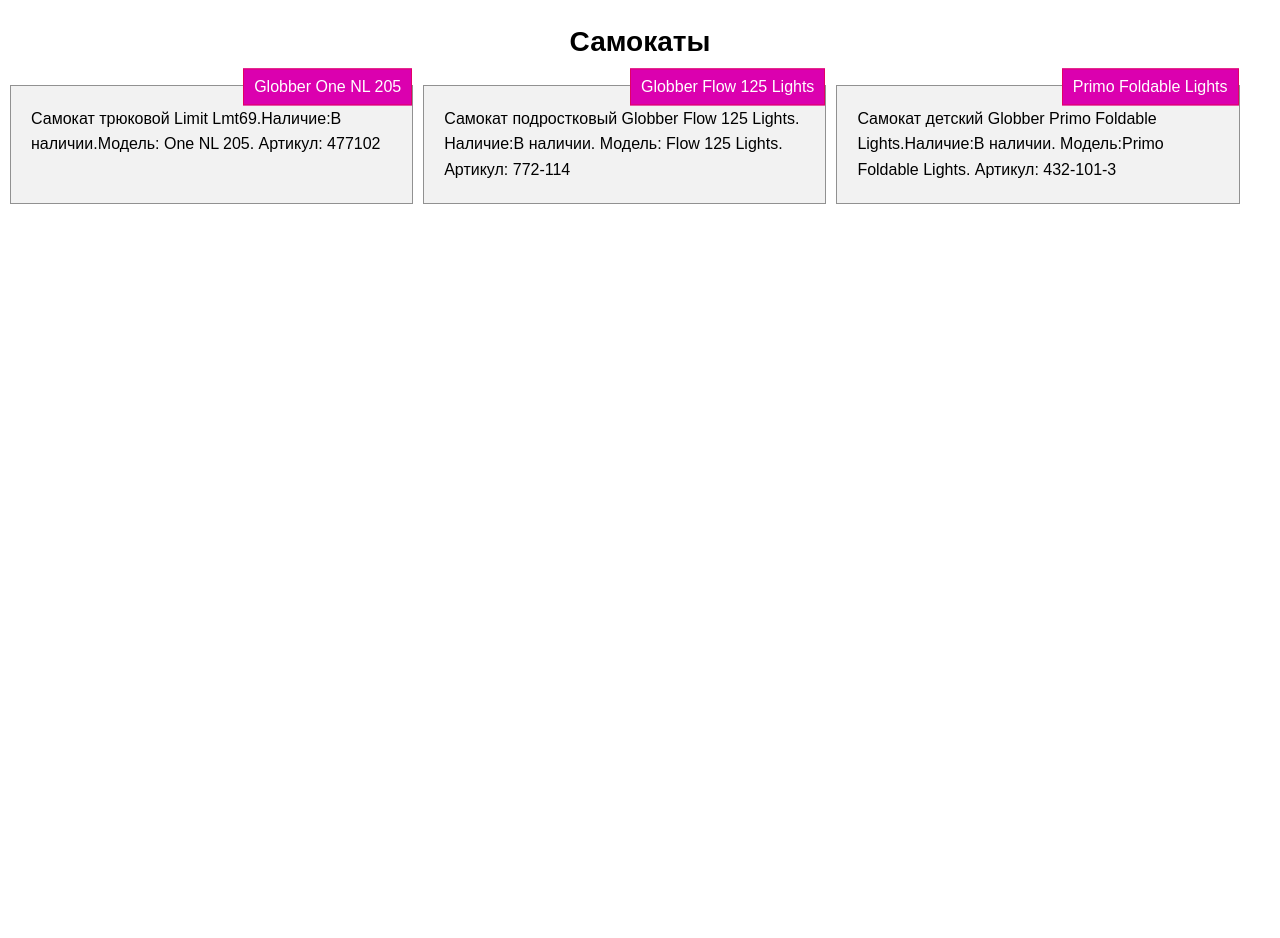
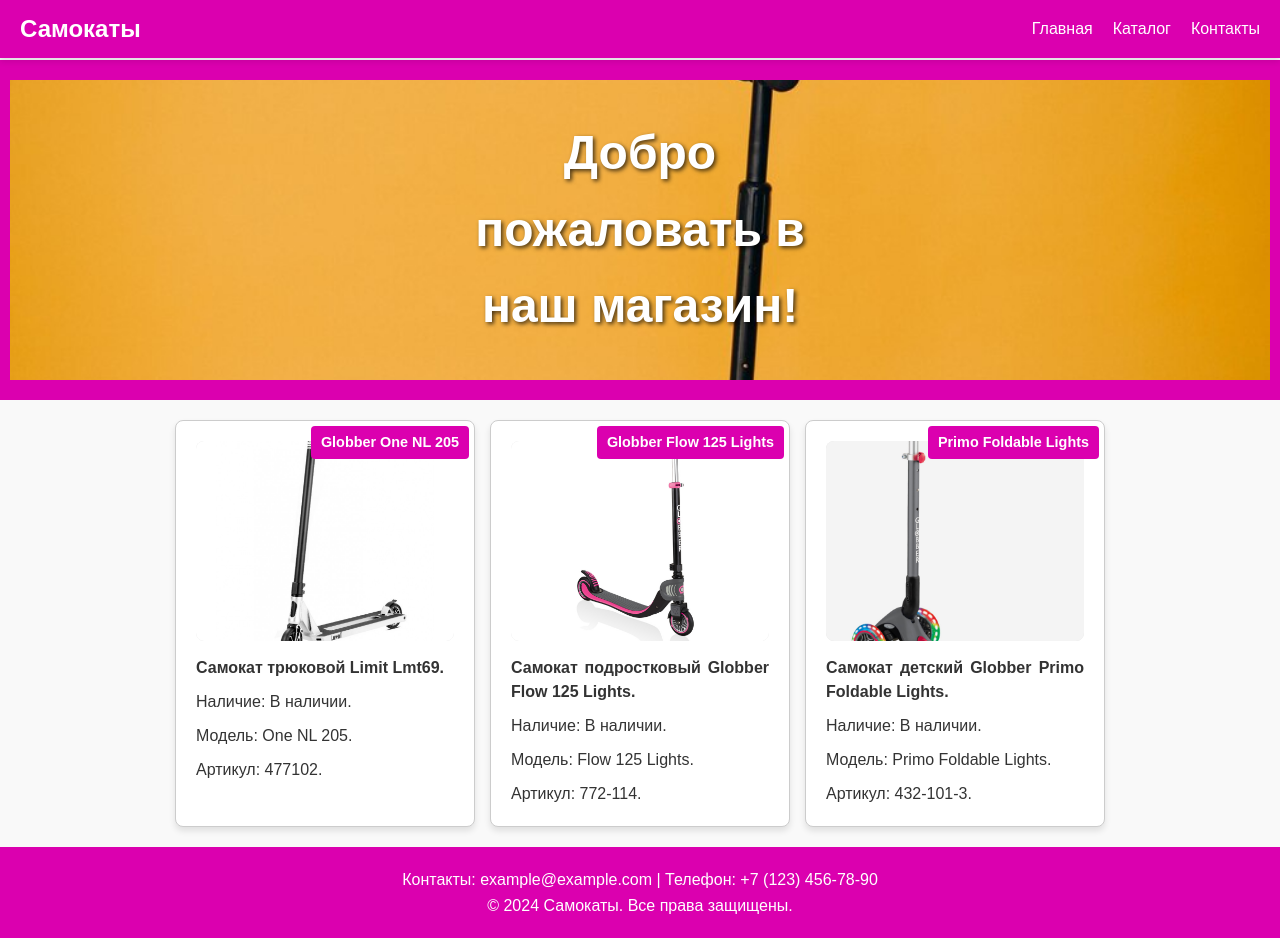
Before and after one commit to KamiAyaulym/CourserasProgect, a plain HTML site: page index.html in a window 1280 px wide. Before the commit the page ends 800 px from the top, so only its background shows below. Drawn offline with Linux system fonts and the light colour scheme.

Commit message:
Initial commit

```diff
--- a/index.html
+++ b/index.html
@@ -3,30 +3,258 @@
 <head>
   <meta charset="UTF-8">
   <meta name="viewport" content="width=device-width, initial-scale=1.0">
-  <title>Информация о товарах</title>
-  <link rel="stylesheet" href="style.css">
+  <meta name="description" content="Описание и информация о самокатах разных моделей.">
+  <meta name="keywords" content="самокаты, Globber, трюковые, детские, подростковые">
+  <meta name="author" content="Ваше имя">
+  <title>Информация о товарах - Самокаты</title>
+  <style>
+    * {
+      margin: 0;
+      padding: 0;
+      box-sizing: border-box;
+    }
+
+    body {
+      font-family: Arial, sans-serif;
+      line-height: 1.6;
+      background-color: #f9f9f9;
+      color: #333;
+    }
+
+    .hero-image {
+      position: relative;
+      width: 100%;
+      height: 250vh;
+      background-image: url('orange-scooter-isolated-studio-yellow-background_1303-31102.jpg'); /* Задайте путь к вашей картинке */
+      background-size: cover;
+      background-position: center;
+      background-repeat: no-repeat;
+      display: flex;
+      align-items: center;
+      justify-content: flex-start;
+      color: white;
+      padding: 50px;
+    }
+
+    .hero-text {
+      max-width: 400px;
+      font-size: 3em;
+      font-weight: bold;
+      text-shadow: 2px 2px 4px rgba(0, 0, 0, 0.7);
+    }
+
+
+    .navbar {
+      display: flex;
+      justify-content: space-between;
+      align-items: center;
+      background-color: #db00af;
+      color: white;
+      padding: 10px 20px;
+      position: fixed;
+      width: 100%;
+      top: 0;
+      z-index: 1000;
+      box-shadow: 0 4px 6px rgba(0, 0, 0, 0.1);
+    }
+
+    .navbar .logo {
+      font-size: 1.5em;
+      font-weight: bold;
+    }
+
+    .navbar ul {
+      list-style: none;
+      display: flex;
+      gap: 20px;
+    }
+
+    .navbar ul li {
+      display: inline;
+    }
+
+    .navbar ul li a {
+      color: white;
+      text-decoration: none;
+      font-size: 1em;
+      transition: color 0.3s;
+    }
+
+    .navbar ul li a:hover {
+      color: #ffccf2;
+    }
+
+
+    header {
+      margin-top: 60px;
+      text-align: center;
+      background-color: #db00af;
+      color: white;
+      padding: 20px 10px;
+      position: relative;
+    }
+
+    header .hero-image {
+      width: 100%;
+      height: 300px;
+      background-color: #e4e4e4;
+      display: flex;
+      justify-content: center;
+      align-items: center;
+      overflow: hidden;
+    }
+
+    header .hero-image img {
+      max-width: 100%;
+      height: auto;
+      object-fit: cover;
+    }
+
+    header h1 {
+      font-size: 2em;
+      font-weight: bold;
+      margin-top: 20px;
+    }
+
+    .container {
+      display: flex;
+      flex-wrap: wrap;
+      gap: 15px;
+      padding: 20px;
+      justify-content: center;
+    }
+
+    section {
+      position: relative;
+      border: 1px solid #ccc;
+      padding: 20px;
+      background-color: #ffffff;
+      border-radius: 8px;
+      box-shadow: 0 4px 6px rgba(0, 0, 0, 0.1);
+      transition: transform 0.2s, box-shadow 0.2s;
+      width: 100%;
+      max-width: 300px;
+    }
+
+    section:hover {
+      transform: translateY(-5px);
+      box-shadow: 0 6px 10px rgba(0, 0, 0, 0.15);
+    }
+
+    .section-image {
+      width: 100%;
+      height: 200px;
+      background-color: #e4e4e4;
+      border-radius: 8px;
+      overflow: hidden;
+      margin-bottom: 15px;
+    }
+
+    .section-image img {
+      width: 100%;
+      height: 100%;
+      object-fit: cover;
+    }
+
+    .section-title {
+      position: absolute;
+      top: 5px;
+      right: 5px;
+      background-color: #db00af;
+      color: white;
+      padding: 5px 10px;
+      border-radius: 4px;
+      font-size: 0.9em;
+      font-weight: bold;
+    }
+
+    section p {
+      margin-top: 10px;
+      font-size: 1em;
+      line-height: 1.5;
+      text-align: justify;
+    }
+
+    @media (min-width: 992px) {
+      section {
+        width: 30%;
+      }
+    }
+
+    @media (min-width: 768px) and (max-width: 991px) {
+      section {
+        width: 47%;
+      }
+
+      section:nth-child(3) {
+        width: 100%;
+      }
+    }
+
+    @media (max-width: 767px) {
+      section {
+        width: 100%;
+      }
+    }
+  </style>
 </head>
 <body>
-    <header>
-        <h1>Самокаты</h1>
-    </header>
 
-    <div class="container">
-        <section>
-            <div class="section-title">Globber One NL 205</div>
-            <p>Самокат трюковой Limit Lmt69.Наличие:В наличии.Модель: One NL 205. Артикул: 477102</p>
-        </section>
+  <nav class="navbar">
+    <div class="logo">Самокаты</div>
+    <ul>
+      <li><a href="#home">Главная</a></li>
+      <li><a href="#catalog">Каталог</a></li>
+      <li><a href="#contacts">Контакты</a></li>
+    </ul>
+  </nav>
 
+
+  <header id="home">
+    <div class="hero-image">
+      <div class="hero-text">Добро пожаловать в наш магазин!</div>
+  </header>
+
+
+  <div class="container" id="catalog">
     <section>
-      <div class="section-title">Globber Flow 125 Lights</div>
-      <p>Самокат подростковый Globber Flow 125 Lights. Наличие:В наличии. Модель: Flow 125 Lights. Артикул: 772-114</p>
+      <div class="section-image">
+        <img src="limit-lmt-22-serebristyj-104627512-1.jpg" alt="Globber One NL 205">
+      </div>
+      <div class="section-title">Globber One NL 205</div>
+      <p><b>Самокат трюковой Limit Lmt69. </b></p>
+      <p>Наличие: В наличии. </p>
+      <p>Модель: One NL 205.</p>
+      <p> Артикул: 477102.</p>
     </section>
 
     <section>
+      <div class="section-image">
+        <img src="6384939154.jpg" alt="Globber Flow 125 Lights">
+      </div>
+      <div class="section-title">Globber Flow 125 Lights</div>
+      <p><b>Самокат подростковый Globber Flow 125 Lights.</b></p>
+      <p>Наличие: В наличии.
+      <p>Модель: Flow 125 Lights.</p>
+      <p>Артикул: 772-114.</p>
+    </section>
+
+    <section>
+      <div class="section-image">
+        <img src="112622420299.jpg" alt="Primo Foldable Lights">
+      </div>
       <div class="section-title">Primo Foldable Lights</div>
-      <p>Самокат детский Globber Primo Foldable Lights.Наличие:В наличии. Модель:Primo Foldable Lights. Артикул: 432-101-3 </p>
+      <p><b>Самокат детский Globber Primo Foldable Lights.</b></p>
+      <p>Наличие: В наличии.</p>
+      <p>Модель: Primo Foldable Lights. </p>
+      <p>Артикул: 432-101-3.</p>
     </section>
   </div>
 
+
+  <footer id="contacts" style="text-align: center; padding: 20px; background-color: #db00af; color: white;">
+    <p>Контакты: example@example.com | Телефон: +7 (123) 456-78-90</p>
+    <p>&copy; 2024 Самокаты. Все права защищены.</p>
+  </footer>
 </body>
 </html>
--- a/style.css
+++ b/style.css
@@ -66,3 +66,72 @@
       width: 100%;
     }
   }
+
+
+* {
+    margin: 0;
+    padding: 0;
+    box-sizing: border-box;
+  }
+
+
+  body {
+    font-family: Arial, sans-serif;
+    line-height: 1.6;
+  }
+
+  header h1 {
+    text-align: center;
+    font-size: 1.75em;
+    margin: 20px 0;
+  }
+
+  .container {
+    display: flex;
+    flex-wrap: wrap;
+    gap: 10px;
+    padding: 0 10px;
+  }
+
+
+  section {
+    position: relative;
+    border: 1px solid rgb(145, 145, 145);
+    padding: 20px;
+    background-color: #f2f2f2;
+  }
+
+  .section-title {
+    position: absolute;
+    top: 5;
+    right: 0;
+    background-color: #db00af;
+    color: white;
+    padding: 5px 10px;
+    border: 1px solid rgb(226, 0, 102);
+    transform: translate(0, -100%);
+  }
+
+
+  @media (min-width: 992px) {
+    section {
+      width: 32%;
+    }
+  }
+
+
+  @media (min-width: 768px) and (max-width: 991px) {
+    section {
+      width: 48%;
+    }
+
+    section:nth-child(3) {
+      width: 100%;
+    }
+  }
+
+  @media (max-width: 767px) {
+    section {
+      width: 100%;
+    }
+  }
```
Also changed, not shown: 112622420299.jpg (added), 6384939154.jpg (added), limit-lmt-22-serebristyj-104627512-1.jpg (added), orange-scooter-isolated-studio-yellow-background_1303-31102.jpg (added), orig.webp (added), scooter-electric-two-wheeled-from-futuristic-polygonal-red-lines-glowing-stars-banner-poster-greeting-card-vector-illustration_136497-844.avif (added).
